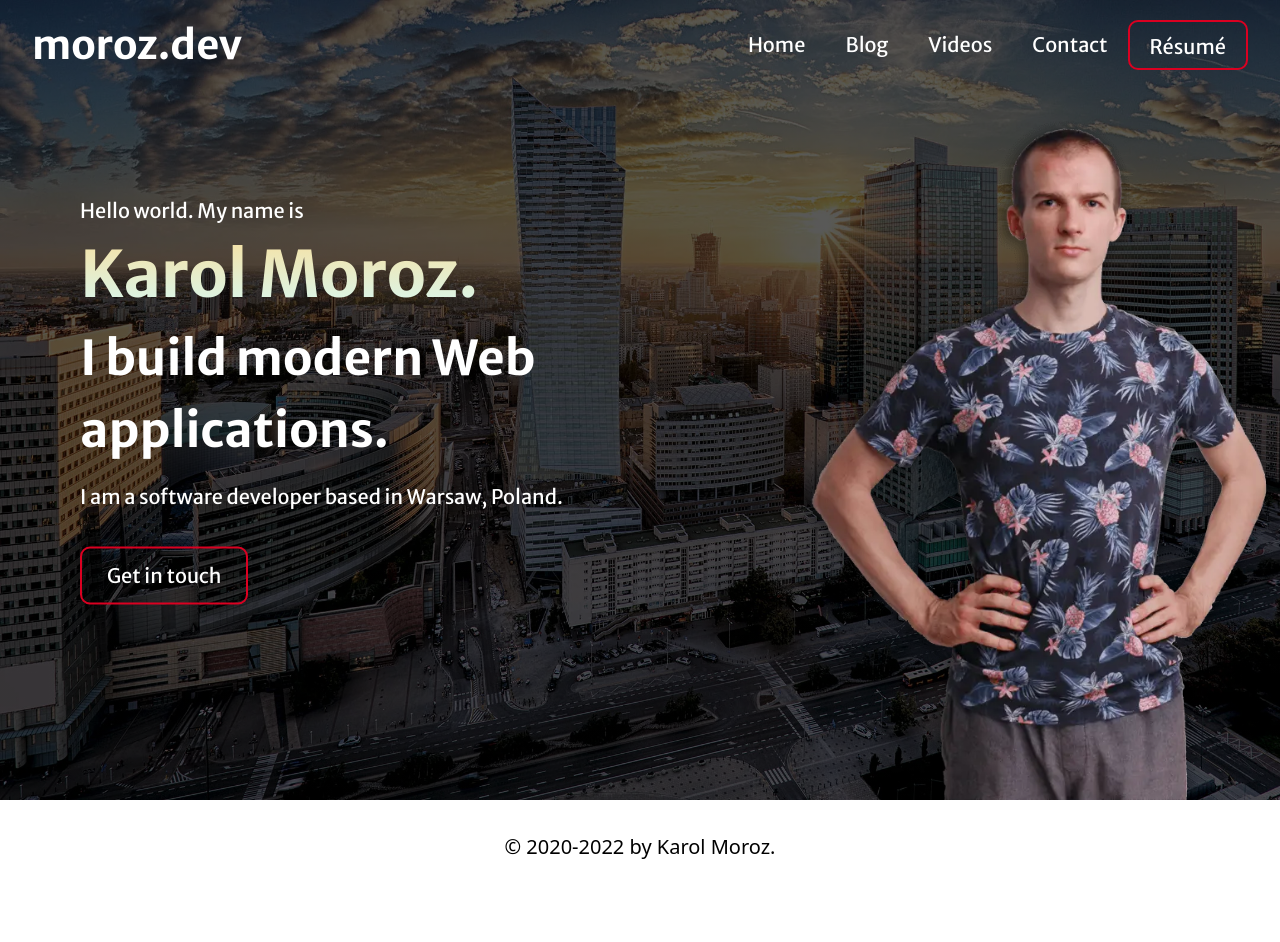
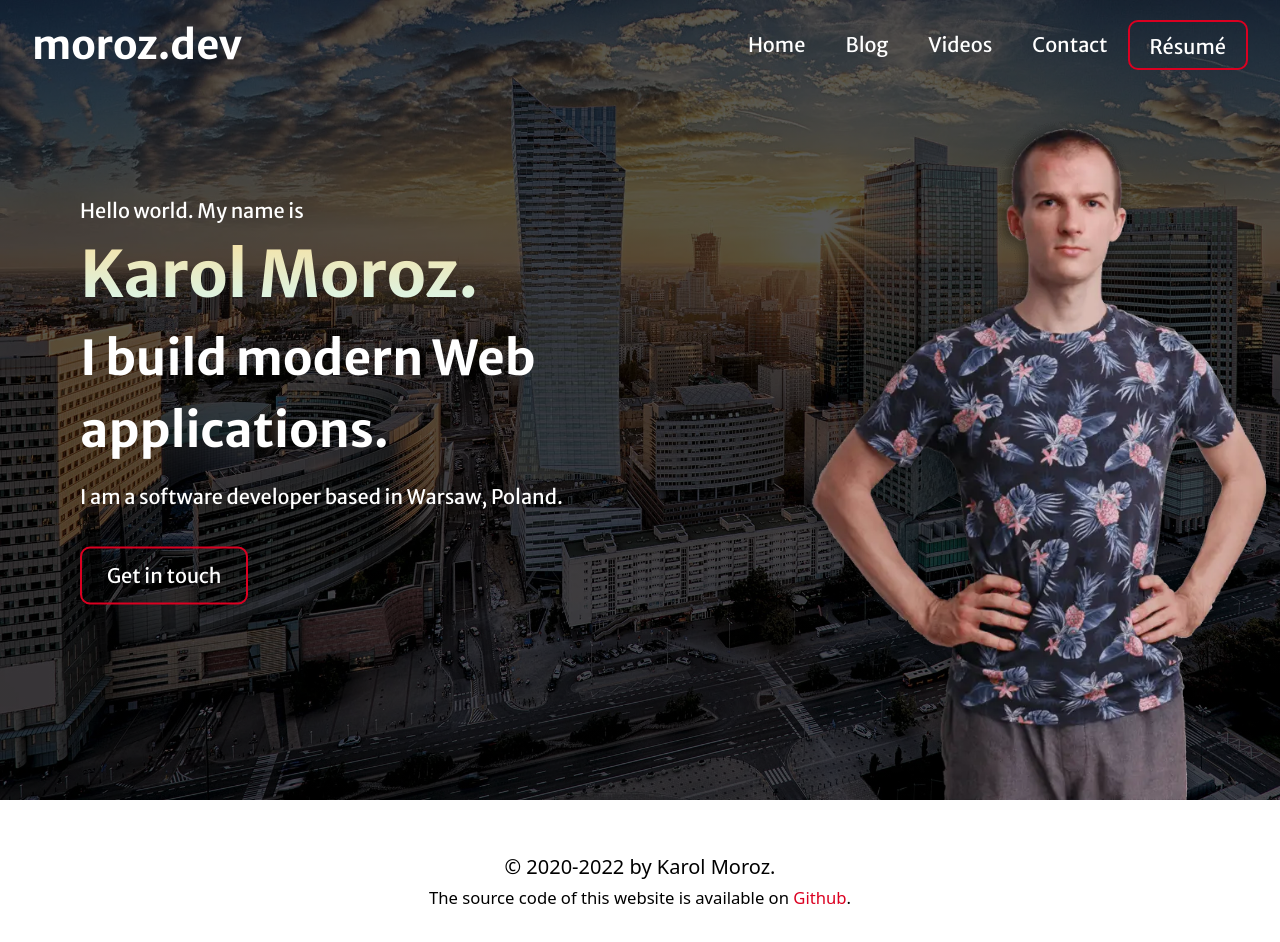
Before and after one commit to moroz/moroz.dev, a Next.js app: page / in a window 1280 px wide. Shown: the top 942 px of the page. Before the commit the page ends 894 px from the top, so only its background shows below. Built offline with nearby package versions, Linux system fonts and the light colour scheme; no server answers.

Commit message:
Add info on keybinding to Enums post, add Github source in footer

```diff
--- a/css/footer.sass
+++ b/css/footer.sass
@@ -1,3 +1,6 @@
 .footer
-  padding: 2rem 0
+  padding: 2rem 0 2.5rem
   text-align: center
+
+  p:not(:last-child)
+    margin-bottom: 0
--- a/layout/Footer.tsx
+++ b/layout/Footer.tsx
@@ -1,7 +1,18 @@
 const Footer = () => {
   return (
     <footer className="footer">
-      <span>&copy; 2020-2022 by Karol Moroz.</span>
+      <p>&copy; 2020-2022 by Karol Moroz.</p>
+      <small>
+        The source code of this website is available on{" "}
+        <a
+          href="https://github.com/moroz/moroz.dev"
+          target="_blank"
+          rel="noopener noreferer"
+        >
+          Github
+        </a>
+        .
+      </small>
     </footer>
   );
 };
--- a/lib/api/markdown.ts
+++ b/lib/api/markdown.ts
@@ -6,6 +6,7 @@ import sass from "highlight.js/lib/languages/scss";
 import elixir from "highlight.js/lib/languages/elixir";
 import swift from "highlight.js/lib/languages/swift";
 import erb from "highlight.js/lib/languages/erb";
+import vim from "highlight.js/lib/languages/vim";
 import smartypants from "remark-smartypants";
 const pug = require("highlight-pug/pug");
 
@@ -14,6 +15,7 @@ lowlight.registerLanguage("sass", sass);
 lowlight.registerLanguage("elixir", elixir);
 lowlight.registerLanguage("erb", erb);
 lowlight.registerLanguage("swift", swift);
+lowlight.registerLanguage("vim", vim);
 
 export async function mdToReact(md: string) {
   return serialize(md, {
```
Also changed, not shown: content/blog/learning-ios-and-swift-day-five.md (+6 -0 lines).
